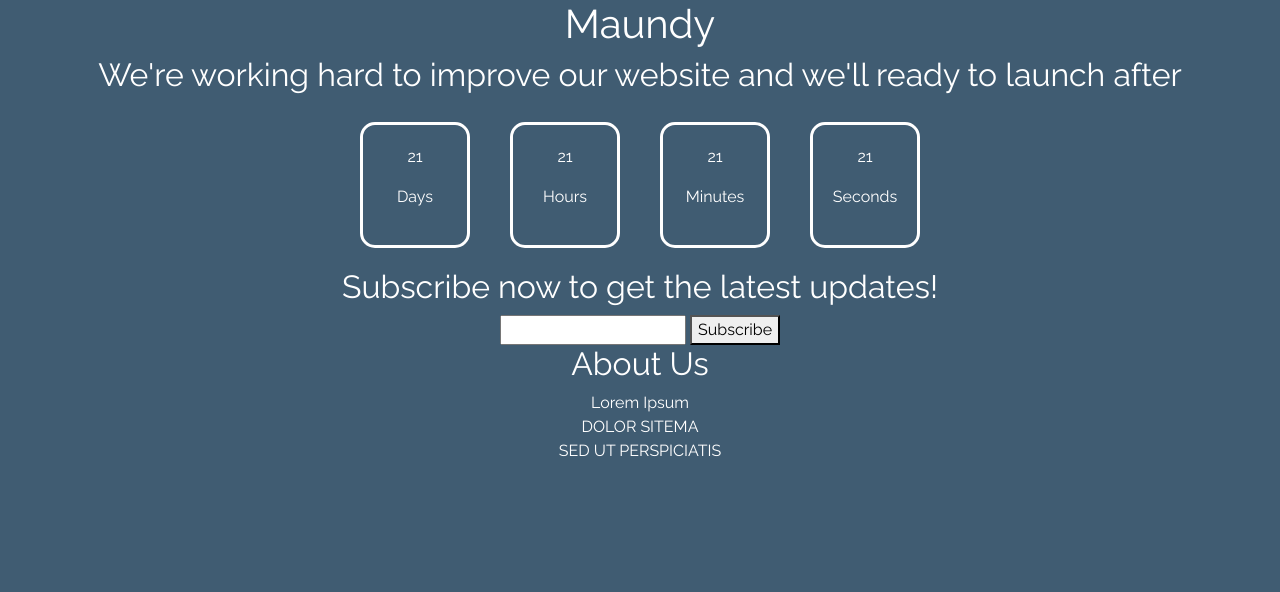
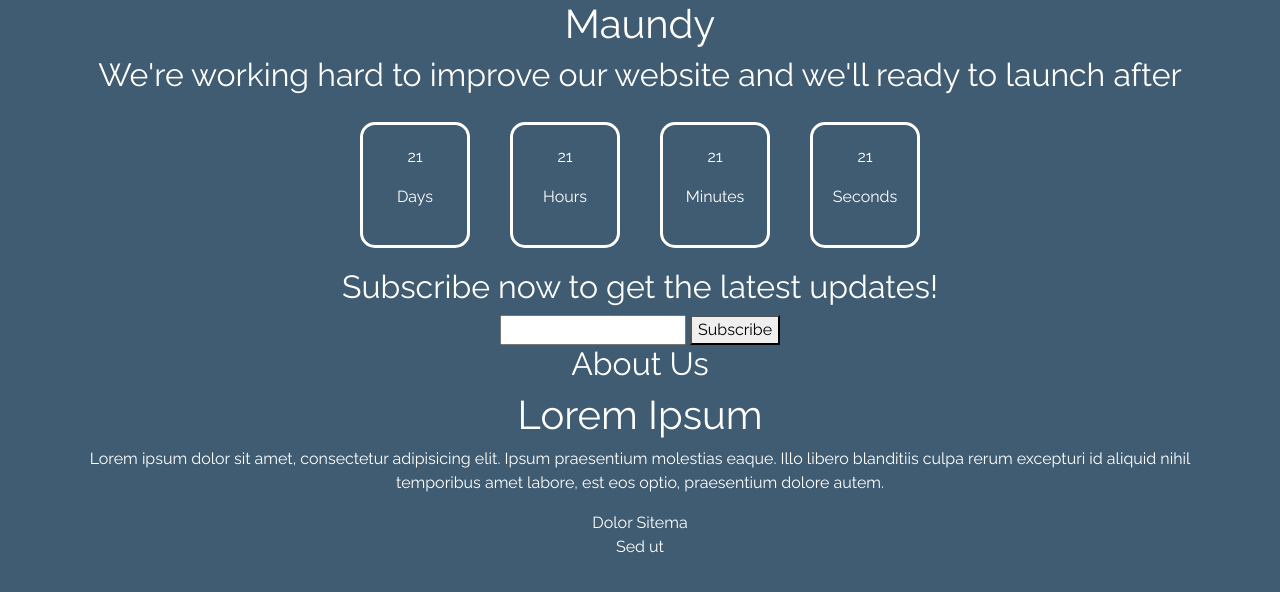
Before and after one commit to missvico/maundy, a website: page index.html in a window 1280 px wide. Drawn offline with nearby package versions, Linux system fonts and the light colour scheme.

Commit message:
add Lorem Ipsum card and cat.png

```diff
--- a/index.html
+++ b/index.html
@@ -45,9 +45,13 @@
         </section>
         <section id="aboutUs">
             <h2>About Us</h2>
-            <div>Lorem Ipsum</div>
-            <div>DOLOR SITEMA</div>
-            <div>SED UT PERSPICIATIS</div>
+            <div>
+                <h1>Lorem Ipsum</h1>
+                <p>Lorem ipsum dolor sit amet, consectetur adipisicing elit. Ipsum praesentium molestias eaque. Illo libero blanditiis culpa rerum excepturi id aliquid nihil temporibus amet labore, est eos optio, praesentium dolore autem.</p>
+            </div>
+
+            <div>Dolor Sitema</div>
+            <div>Sed ut</div>
         </section>
     </div>
 </body>
```
Also changed, not shown: assets/cat.png (added).
